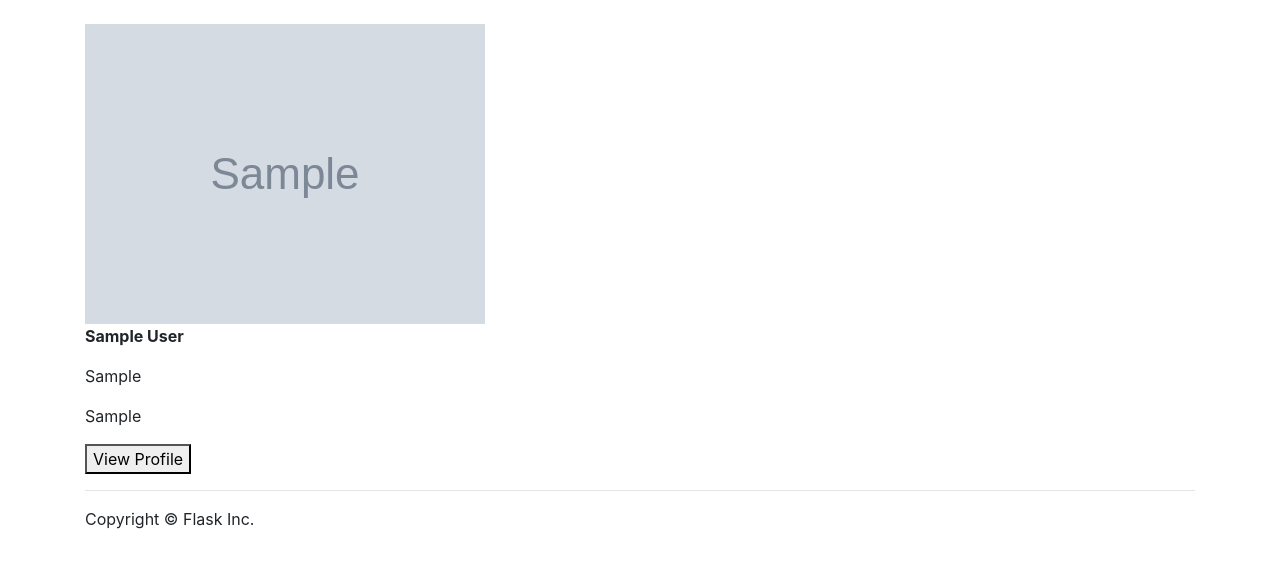
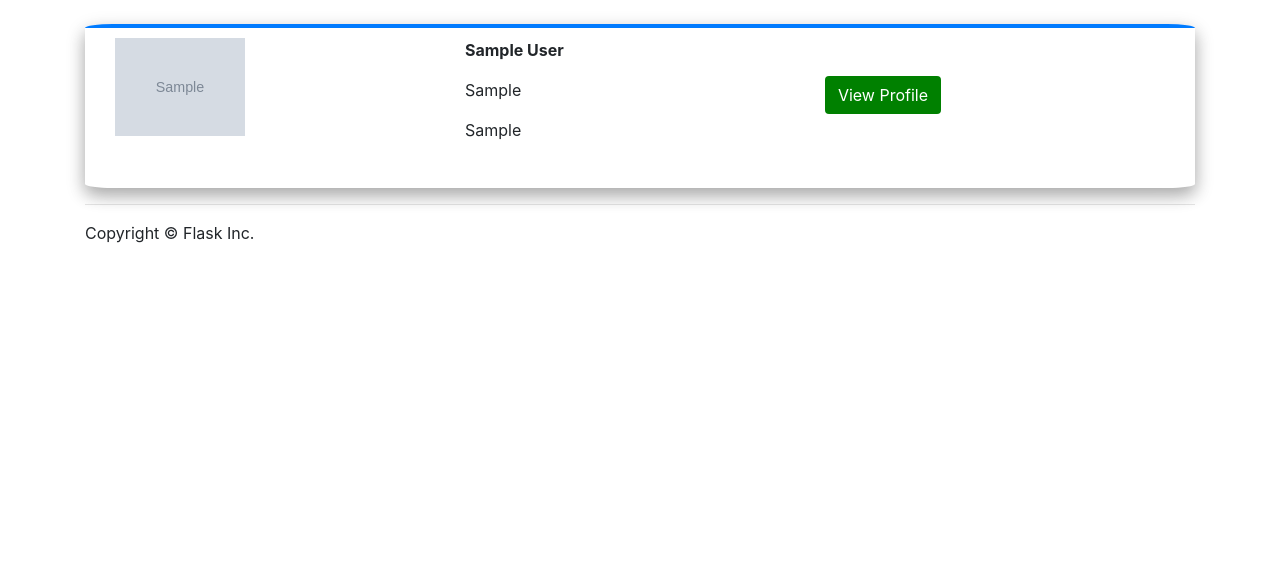
Before and after one commit to Kadaine/info3180-project1, a Flask app: page /profiles/ in a window 1280 px wide. Shown: the part 56-624 px from the top of the page. Run offline with Flask 2, Linux system fonts and the light colour scheme; tables that the repository leaves empty hold one stand-in row (values such as "Sample post"); grey boxes marked "Sample" are stand-in pictures; some libraries are stand-ins or nearby versions.

Commit message:
second commit

```diff
--- a/app/static/css/app.css
+++ b/app/static/css/app.css
@@ -33,3 +33,60 @@ h2.borderl{
     padding-bottom: 10px;
     border-color:#007bff;
 }
+
+img {width: 150px;
+    padding-left: 20px;
+    display: block;
+}
+
+text {float: right}
+
+.prof{
+    background-color: white;
+    margin-bottom: 10px;
+    float: left;
+    width: 33.33%;
+    padding: 10px;
+    height: 150px;
+}
+.btn{
+    background-color: green;
+    color: white;
+}
+.profile:after {
+    content: "";
+    display: table;
+    clear: both;
+
+}
+
+.profile {
+    border-color: grey;
+    margin-bottom: 10px;
+     box-shadow: 0 8px 16px 0 rgba(0,0,0,0.2), 0 6px 20px 0 rgba(0,0,0,0.19);
+     border-radius: 2.5%;
+     border-top: 4px solid #007bff;
+
+}
+
+
+.button {
+    box-shadow: 0 8px 16px 0 rgba(0,0,0,0.2), 0 6px 20px 0 rgba(0,0,0,0.19);
+    margin-top: 10px;
+}
+
+a:hover{color: white;}
+
+a{color: white;}
+
+.userimg{display: block;
+    margin-left: auto;
+    margin-right: auto;
+    width: 40%;
+    box-shadow: 0 4px 8px 0 rgba(0, 0, 0, 0.2), 0 6px 20px 0 rgba(0, 0, 0, 0.19);
+}
+
+h2 {
+    text-align: center;
+    padding-top: 10px;
+}
--- a/app/templates/profiles.html
+++ b/app/templates/profiles.html
@@ -6,15 +6,17 @@
       {% for user in users %}
             <div>
 	<div>
-		<div>
-            <div>
-        		<div><img src="{{url_for('static', filename='uploads/'+user.photo_name)}}" /></div>
-        		<div>
+		<div >
+            <div class="profile" >
+        		<div class ="prof" ><img src="{{url_for('static', filename='uploads/'+user.photo_name)}}" /></div>
+        		<div class = "prof">
                   	<p><strong>{{ user.first_name }} {{ user.last_name }}</strong></p>
                   	<p><span></span>{{ user.gender }}</p>
                     <p><span></span>{{ user.location }}</p>
         		</div>
-        		<div><a href="{{ url_for('user_profile', id= user.id ) }}"><button type="button">View Profile</button></a></div>
+        		</br>
+        		</br>
+        		<div  class="btn"><a href="{{ url_for('user_profile', id= user.id ) }}">View Profile</a></div>
         	</div>
         </div>
 	</div>
--- a/app/templates/user_profile.html
+++ b/app/templates/user_profile.html
@@ -8,7 +8,7 @@
 
           {% for image_name in image_names %}
               {% if user.photo_name == image_name %}
-              <div>
+              <div class = "card">
                 <div>
                   <div>
                       <div>
```
